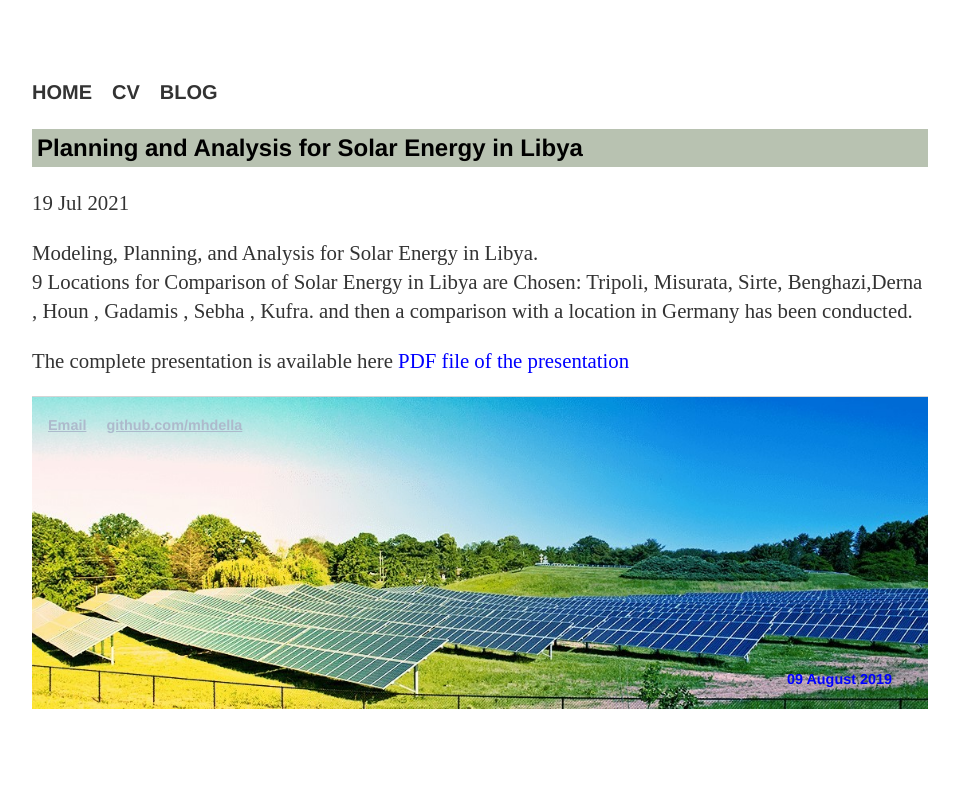
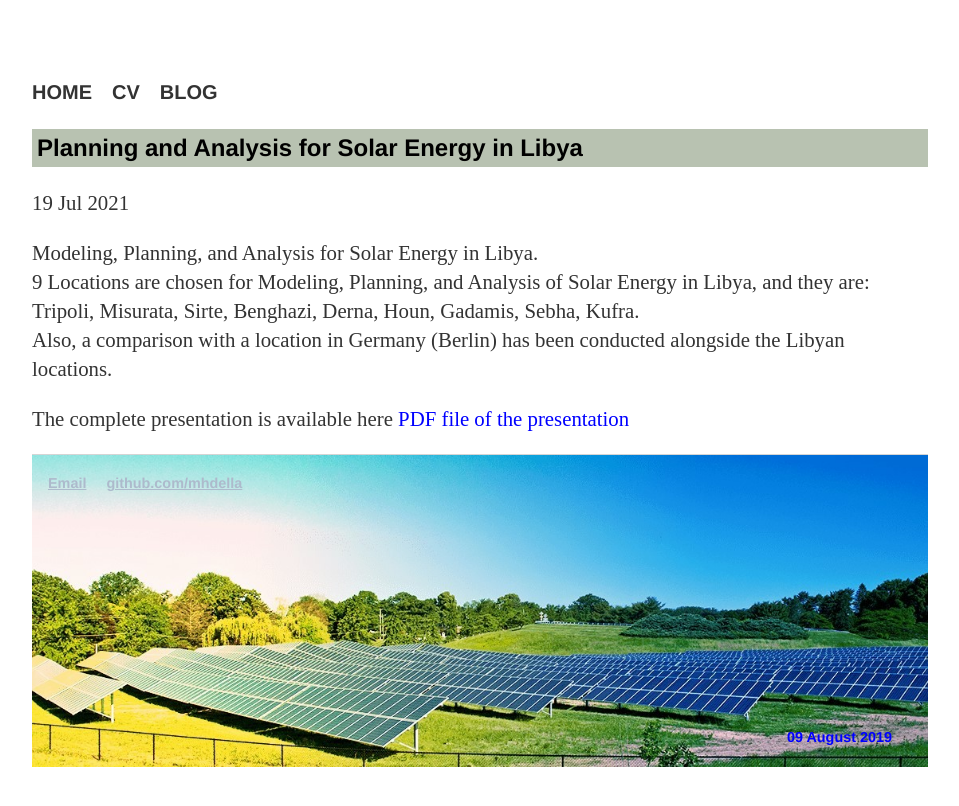
Before and after one commit to MohamedAbuella/MohamedAbuella.github.io, a Jekyll site: the page built from _posts/2021-07-19-planning_and_analysis_solar_energy_in_Libya.html, in a window 1280 px wide. Shown: the top 806 px of the page, without its empty margins (160-1119 px from the left). Built offline with Jekyll 4.4.1, drawn with Linux system fonts in a browser that asks for light colours; nearby versions of some CDN libraries; a script that is not in the unit is left out; comment, search, counter and statistics services are not loaded.

Commit message:
Update 2021-07-19-planning_and_analysis_solar_energy_in_Libya.html

```diff
--- a/_posts/2021-07-19-planning_and_analysis_solar_energy_in_Libya.html
+++ b/_posts/2021-07-19-planning_and_analysis_solar_energy_in_Libya.html
@@ -6,6 +6,7 @@ layout:     post
 tags:       [Blog]
 ---
 <p> Modeling, Planning, and Analysis for Solar Energy in Libya.
-<br> 9 Locations for Comparison of Solar Energy in Libya are Chosen:
-Tripoli, Misurata, Sirte, Benghazi,Derna , Houn , Gadamis , Sebha , Kufra. and then a comparison with a location in Germany has been conducted.
+<br> 9 Locations are chosen for Modeling, Planning, and Analysis of Solar Energy in Libya, and they are:
+Tripoli, Misurata, Sirte, Benghazi, Derna, Houn, Gadamis, Sebha, Kufra.
+<br> Also, a comparison with a location in Germany (Berlin) has been conducted alongside the Libyan locations.
 <p>The complete presentation is available here <a href="https://github.com/mhdella/Solar-Energy-Modeling-for-Some-Locations-in-Libya/blob/main/Solar_Energy_Analysis_for%20Some%20Locations%20in%20Libya.pdf" target="_blank" style="color:blue"> PDF file of the presentation </a> </p>
```
